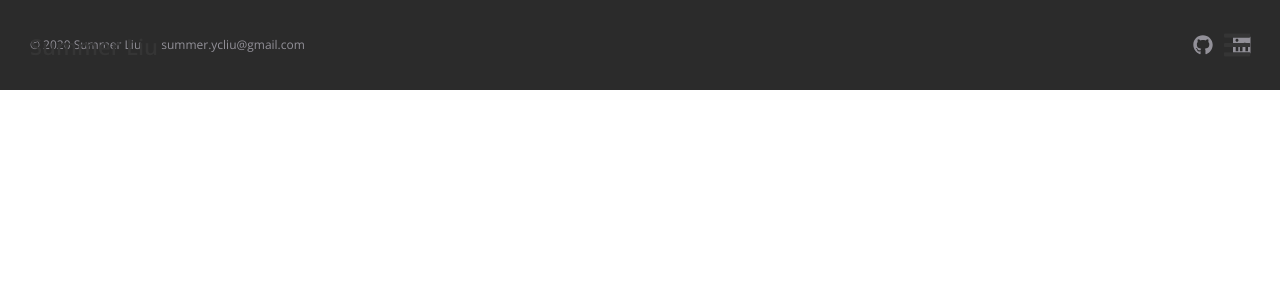
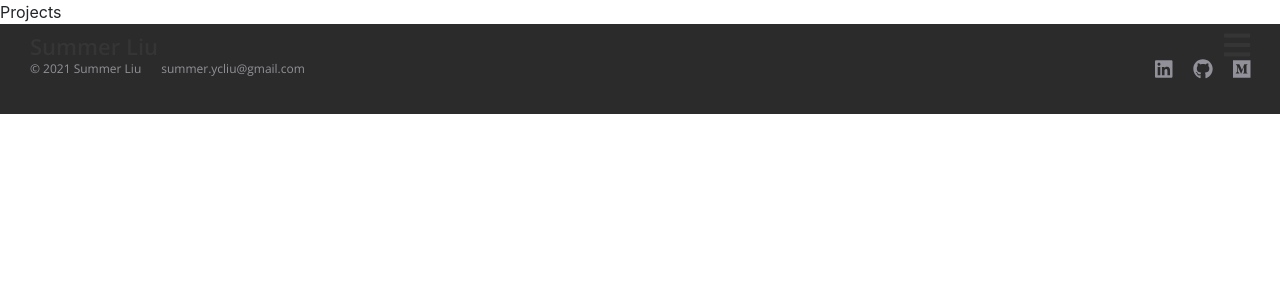
Before and after one commit to summerliu/portfolio, a React (Create React App) app: page /projects in a window 1280 px wide. Shown: the top 300 px of the page. Built offline with nearby package versions, Linux system fonts and the light colour scheme; a web font is replaced by a local one.

Commit message:
Update info and CV.

```diff
--- a/src/App.jsx
+++ b/src/App.jsx
@@ -3,7 +3,7 @@ import { BrowserRouter as Router, Route } from "react-router-dom";
 import Home from './pages/Home';
 import About from './pages/About';
 // import Experience from './pages/Experience';
-// import Projects from './pages/Projects';
+import Projects from './pages/Projects';
 import Footer from './components/footer';
 import Navigation from './components/navigation';
 
@@ -17,7 +17,7 @@ function App() {
                 <Route component={Home} exact path="/"/>
                 <Route component={About} path="/about"/>
                 {/* <Route component={Experience} path="/experience"/> */}
-                {/* <Route component={Projects} path="/projects"/> */}
+                <Route component={Projects} path="/projects"/>
                 <Footer/>
             </Router>
         </div>
--- a/src/components/footer.jsx
+++ b/src/components/footer.jsx
@@ -2,7 +2,7 @@ import React from 'react';
 import styled, { ThemeProvider } from 'styled-components';
 import theme from '../styles/theme';
 import { FontAwesomeIcon } from '@fortawesome/react-fontawesome';
-import { faLinkedin, faGithub } from '@fortawesome/free-brands-svg-icons';
+import { faLinkedin, faGithub, faMedium } from '@fortawesome/free-brands-svg-icons';
 
 const FooterBg = styled.div`
     ${(props) => props.theme.fonts.OpenSans}
@@ -25,8 +25,9 @@ const IconDiv = styled.div`
 `;
 
 const icons = [
+    {url: 'https://www.linkedin.com/in/summer-liu-260b7681/', src: faLinkedin, alt: 'LinkedIn'},
     {url: 'https://github.com/summerliu', src: faGithub, alt: 'GitHub'},
-    {url: 'https://www.linkedin.com/in/summer-liu-260b7681/', src: faLinkedin, alt: 'LinkedIn'},
+    {url: 'https://medium.com/@summer.ycliu', src: faMedium, alt: 'Medium'},
 ];
 
 function Footer() {
@@ -34,7 +35,7 @@ function Footer() {
         <ThemeProvider theme={theme}>
             <FooterBg>
                 <TextDiv>
-                    <div style={{marginRight: '20px'}}>&copy;	2020 Summer Liu</div>
+                    <div style={{marginRight: '20px'}}>&copy;	2021 Summer Liu</div>
                     <div style={{marginRight: '20px'}}>summer.ycliu@gmail.com</div>
                 </TextDiv>
                 <IconDiv>
--- a/src/components/navigation.jsx
+++ b/src/components/navigation.jsx
@@ -5,7 +5,7 @@ import rwd from '../styles/rwd';
 import { Link, useLocation } from "react-router-dom";
 import { FontAwesomeIcon } from '@fortawesome/react-fontawesome';
 import { faBars, faTimes } from '@fortawesome/free-solid-svg-icons';
-import { faLinkedin, faGithub } from '@fortawesome/free-brands-svg-icons';
+import { faLinkedin, faGithub, faMedium } from '@fortawesome/free-brands-svg-icons';
 
 const NavigationBg = styled.div`
     position: fixed;
@@ -57,8 +57,9 @@ const routes = [
 ];
 
 const icons = [
+    {url: 'https://www.linkedin.com/in/summer-liu-260b7681/', src: faLinkedin, alt: 'LinkedIn'},
     {url: 'https://github.com/summerliu', src: faGithub, alt: 'GitHub'},
-    {url: 'https://www.linkedin.com/in/summer-liu-260b7681/', src: faLinkedin, alt: 'LinkedIn'},
+    {url: 'https://medium.com/@summer.ycliu', src: faMedium, alt: 'Medium'},
 ];
 
 function Navigation(props) {
@@ -70,6 +71,7 @@ function Navigation(props) {
                 <NameDiv>
                     <Link style={{textDecoration: "none", color: location.pathname !== '/' ? theme.colors.black : "white"}} to="/">Summer Liu</Link>
                 </NameDiv> :
+
                 <div>
                     <MenuContainer>
                         {routes.map((route, index) => {
@@ -85,12 +87,13 @@ function Navigation(props) {
                             );
                         })}
                         <a rel="noopener noreferrer" target='_blank'
-                            href='https://drive.google.com/file/d/1STG5J7V0qPQzhainbc0ptlEakCzFl9jc/view?usp=sharing'
+                            href='https://drive.google.com/file/d/1g1ix2yZPJEoq0aLCdQvNqv4kPKKtCSZ6/view'
                             style={{display: "inline-block", width: "100%", textDecoration: "none", color: theme.colors.black}}
                         >
                             CV
                         </a>
                     </MenuContainer>
+
                     <ImgDiv>
                         {icons.map((icon, index) => {
                             return (
@@ -101,10 +104,15 @@ function Navigation(props) {
                         })}
                     </ImgDiv>
                 </div>}
+
                 <IconDiv isOpen={props.isOpen}>
                     <FontAwesomeIcon
-                        icon={!props.isOpen ? faBars : faTimes} onClick={() => props.setIsOpen(!props.isOpen)}
-                        style={{fontSize: '30px', cursor: 'pointer', color: props.isOpen ? theme.colors.black : location.pathname !== '/' ? theme.colors.black : 'white'}}
+                        icon={!props.isOpen ? faBars : faTimes}
+                        onClick={() => props.setIsOpen(!props.isOpen)}
+                        style={{
+                            fontSize: '30px', cursor: 'pointer',
+                            color: props.isOpen ? theme.colors.black : location.pathname !== '/' ? theme.colors.black : 'white'
+                        }}
                     />
                 </IconDiv>
             </NavigationBg>
--- a/src/index.js
+++ b/src/index.js
@@ -2,11 +2,5 @@ import React from 'react';
 import ReactDOM from 'react-dom';
 import './index.css';
 import App from './App.jsx';
-// import * as serviceWorker from './serviceWorker';
 
 ReactDOM.render(<App />, document.getElementById('root'));
-
-// If you want your app to work offline and load faster, you can change
-// unregister() to register() below. Note this comes with some pitfalls.
-// Learn more about service workers: https://bit.ly/CRA-PWA
-// serviceWorker.register();
```
Also changed, not shown: src/serviceWorker.js (+0 -12 lines).
